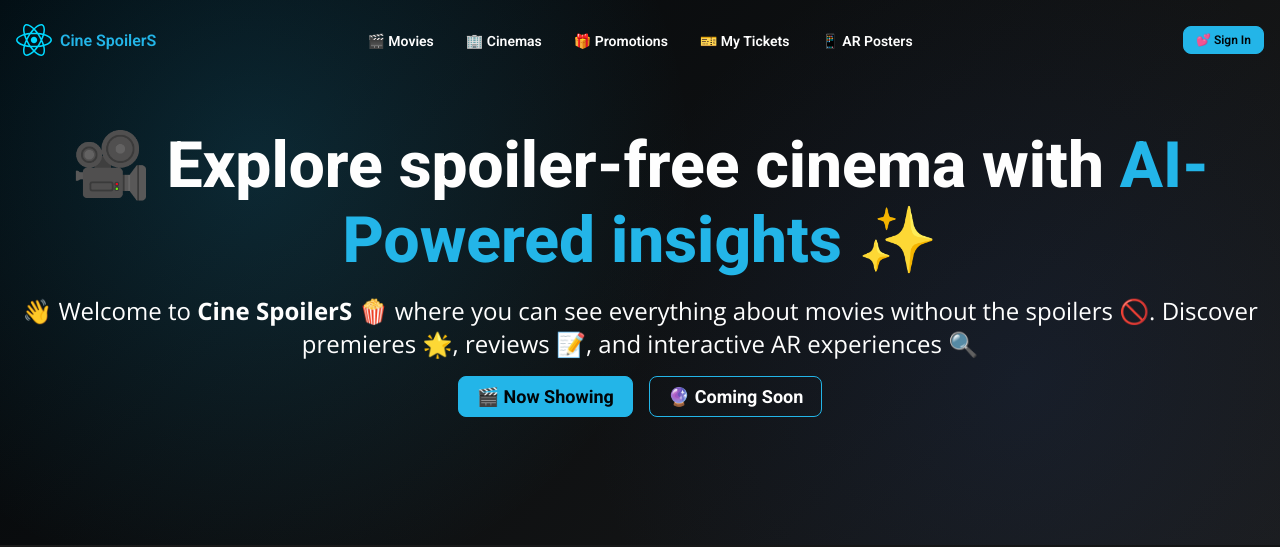
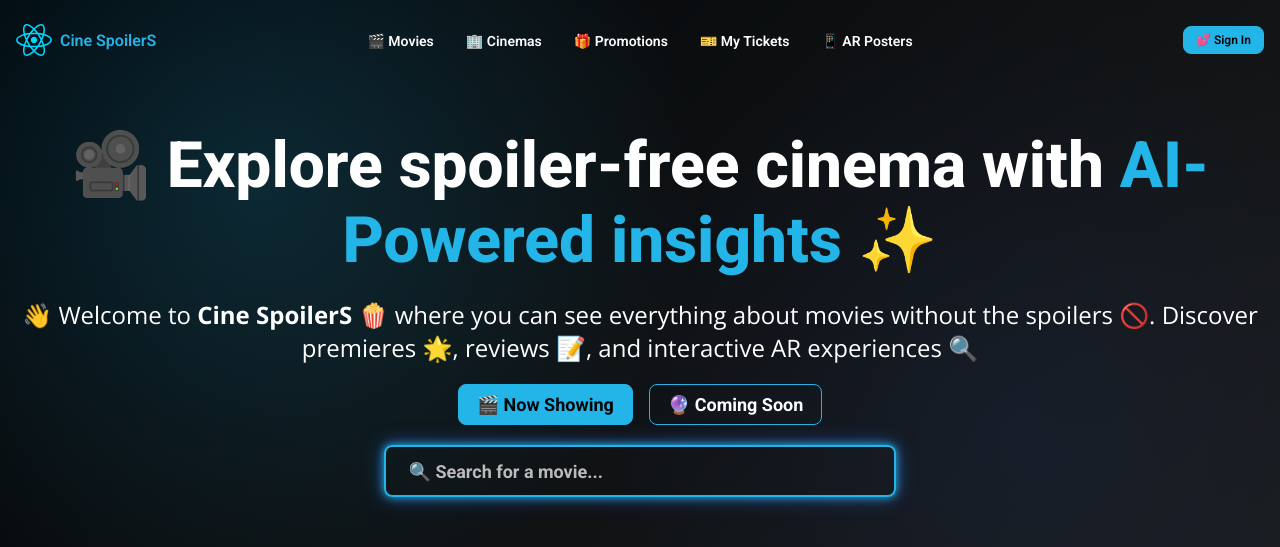
Before and after one commit to varuesa/cinespoilers, a React (Vite) app: page / in a window 1280 px wide. Shown: the top 547 px of the page. Built offline with nearby package versions, Linux system fonts and the light colour scheme.

Commit message:
feat: Add MovieSearch Component

```diff
--- a/src/App.tsx
+++ b/src/App.tsx
@@ -14,6 +14,7 @@ const App = () => {
     const stored = localStorage.getItem(FAVORITE_KEY);
     return stored ? JSON.parse(stored) : [];
   });
+  const [searchTerm, setSearchTerm] = useState('');
 
   const handleToggleFavorite = (movie: Movie) => {
     setFavorites(prev => {
@@ -26,15 +27,17 @@ const App = () => {
     });
   };
 
+  const filteredMovies = movies.filter(movie => movie.title.toLowerCase().includes(searchTerm.toLowerCase()));
+
   return (
     <>
       <Header />
       <main className="main">
-        <Hero />
+        <Hero handleSearch={setSearchTerm} />
         <MovieGrid
           id="now-showing"
           title="Now Showing 🎬"
-          movies={movies}
+          movies={filteredMovies}
           favorites={favorites}
           onToggleFavorite={handleToggleFavorite}
         />
--- a/src/css/modules/components.css
+++ b/src/css/modules/components.css
@@ -178,7 +178,7 @@
 .form__input {
   padding: 0.75em 1.25em;
   border: calc(var(--size) * 0.5) solid var(--primary-color);
-  border-radius: var(--border-radius);
+  border-radius: calc(var(--size) * 2);
   box-shadow:
     0 0 calc(var(--size) * 2) 0 var(--primary-color),
     0 0 calc(var(--size) * 5) 0 var(--secondary-color);
--- /dev/null
+++ b/src/ui/components/components/MovieSearch.tsx
@@ -0,0 +1,32 @@
+import { useEffect, useState } from "react";
+
+interface MovieSearchProps {
+  onSearch: (searchTerm: string) => void;
+}
+
+const MovieSearch = ({ onSearch }: MovieSearchProps) => {
+  const [input, setValue] = useState('');
+
+  useEffect(() => {
+    const handler = setTimeout(() => {
+      onSearch(input);
+    }, 500);
+
+    return () => clearTimeout(handler);
+  }, [input, onSearch]);
+
+  return (
+    <form className="form" aria-label="Movie search form">
+      <input
+        type="search"
+        placeholder="🔍 Search for a movie..."
+        value={input}
+        onChange={(e) => setValue(e.target.value)}
+        className="form__input interactive interactive--xl"
+        aria-label="Search for a movie"
+      />
+    </form>
+  );
+};
+
+export default MovieSearch;
--- a/src/ui/components/modules/Hero.tsx
+++ b/src/ui/components/modules/Hero.tsx
@@ -1,7 +1,13 @@
-const Hero = () => {
+import MovieSearch from "../components/MovieSearch";
+
+interface HeroProps {
+  handleSearch: (searchTerm: string) => void;
+}
+
+const Hero = ({ handleSearch }: HeroProps) => {
   return (
     <article className="hero">
-      <div className="container d-flex f-direction-column a-items-center g-4">
+      <div className="container d-flex f-direction-column a-items-center g-5">
         <h1 className="hero__title t-align-center">
           🎥 Explore spoiler-free cinema with <span className="c-primary">AI-Powered insights ✨</span>
         </h1>
@@ -22,6 +28,7 @@ const Hero = () => {
             🔮 Coming Soon
           </a>
         </div>
+        <MovieSearch onSearch={handleSearch} />
       </div>
     </article>
   );
```
